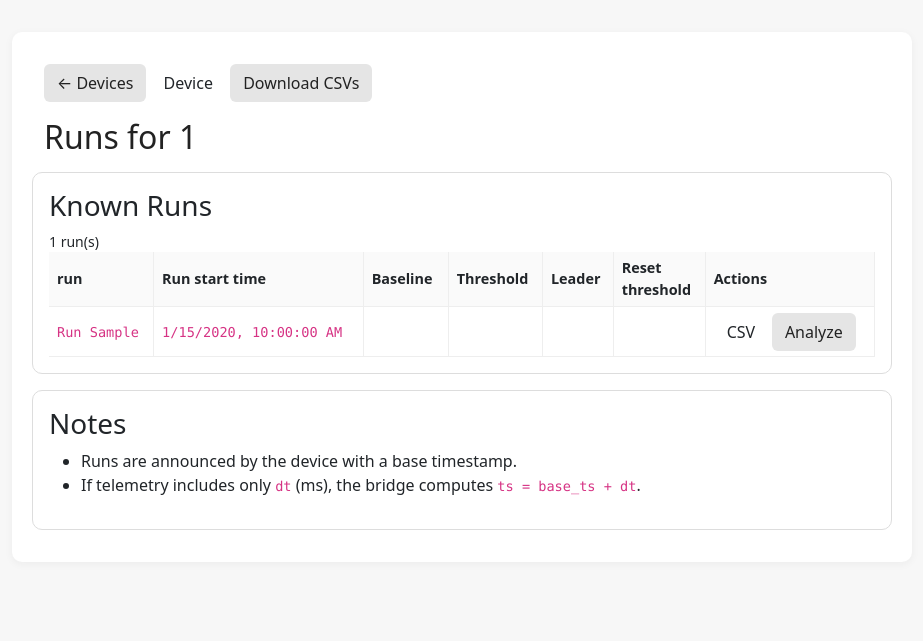
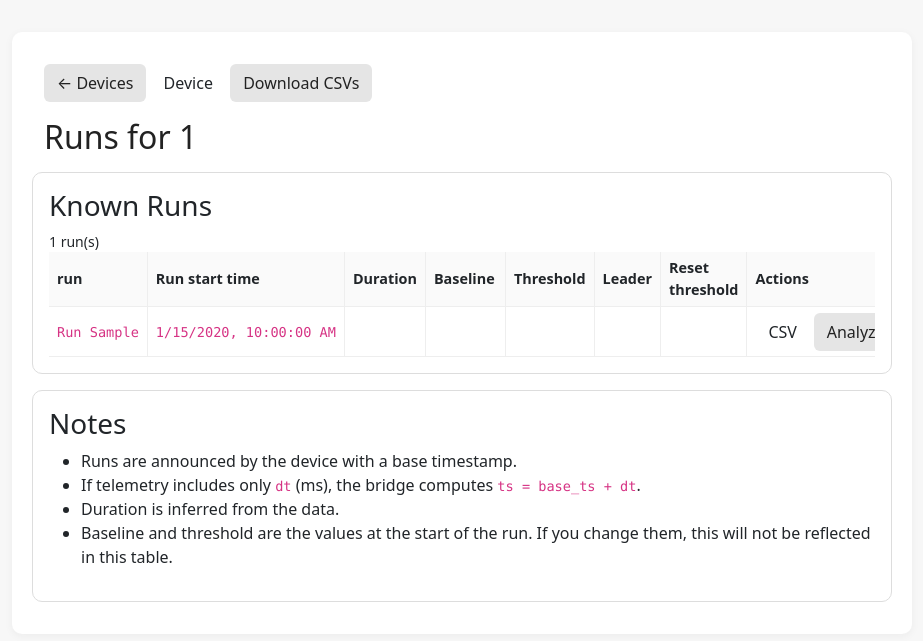
Before and after one commit to cornellpepper/CuWatch_server, a Flask app: page /device/1/runs in a window 1280 px wide. Shown: the part 61-702 px from the top of the page, without its empty margins (178-1101 px from the left). Run offline with Flask 3, Linux system fonts and the light colour scheme; tables that the repository leaves empty hold one stand-in row (values such as "Sample post").

Commit message:
Add a timed run feature and run lengths in the `runs` table (#11)
* add timed runs and run duration in runs table

* bug fixes

```diff
--- a/services/web/app.py
+++ b/services/web/app.py
@@ -10,10 +10,90 @@
 from functools import wraps # noqa: F401
 from sqlalchemy import func
 import psutil
+import threading
+import time
 
 def login_required(view_func):
     # Authentication disabled: pass-through decorator
     return view_func
+
+# Session tracking infrastructure for timed runs
+# device_id -> {session_id, state, stop_time, duration_s, timer, start_after_id, pending_since}
+_active_sessions = {}
+_sessions_lock = threading.Lock()
+
+def _stop_session_after_delay(device_id, session_id, duration_s):
+    """Background task that sends shutdown after the specified duration"""
+    time.sleep(duration_s)
+    with _sessions_lock:
+        session_data = _active_sessions.get(device_id)
+        if session_data and session_data.get("session_id") == session_id:
+            # Send shutdown command
+            publish_control(device_id, {"shutdown": True}, retain=False)
+            del _active_sessions[device_id]
+            print(f"[Timed Session] Auto-shutdown sent to {device_id} after {duration_s}s")
+
+def _await_first_sample_then_start(app, device_id, session_id):
+    """Wait for a new run announcement and its first sample, then begin the timer."""
+    with app.app_context():
+        while True:
+            with _sessions_lock:
+                session_data = _active_sessions.get(device_id)
+                if not session_data or session_data.get("session_id") != session_id:
+                    return
+                start_after_id = session_data.get("start_after_id")
+                duration_s = session_data.get("duration_s")
+                last_run_base_ts = session_data.get("last_run_base_ts")
+                run_base_ts = session_data.get("run_base_ts")
+
+            if run_base_ts is None:
+                try:
+                    latest_run = (Run.query.filter_by(device_id=device_id)
+                                  .order_by(Run.base_ts.desc())
+                                  .first())
+                except Exception:
+                    latest_run = None
+
+                if latest_run and (last_run_base_ts is None or latest_run.base_ts > last_run_base_ts):
+                    run_base_ts = latest_run.base_ts
+                    with _sessions_lock:
+                        current = _active_sessions.get(device_id)
+                        if current and current.get("session_id") == session_id:
+                            current["run_base_ts"] = run_base_ts
+
+            if run_base_ts is None:
+                time.sleep(1)
+                continue
+
+            try:
+                sample = (Sample.query.filter_by(device_id=device_id)
+                          .filter(Sample.id > start_after_id)
+                          .filter(Sample.ts >= run_base_ts)
+                          .order_by(Sample.id.asc())
+                          .first())
+            except Exception:
+                sample = None
+
+            if sample:
+                start_time = time.time()
+                stop_time = start_time + duration_s
+                timer_thread = threading.Thread(
+                    target=_stop_session_after_delay,
+                    args=(device_id, session_id, duration_s),
+                    daemon=True
+                )
+                timer_thread.start()
+
+                with _sessions_lock:
+                    current = _active_sessions.get(device_id)
+                    if current and current.get("session_id") == session_id:
+                        current["state"] = "running"
+                        current["start_time"] = start_time
+                        current["stop_time"] = stop_time
+                        current["timer"] = timer_thread
+                return
+
+            time.sleep(1)
 
 def create_app():
     app = Flask(__name__)
@@ -152,16 +232,46 @@
     @app.get('/api/device/<device_id>/runs')
     def device_runs(device_id):
         rows = Run.query.filter_by(device_id=device_id).order_by(Run.base_ts.desc()).all()
-        return jsonify([
-            {
+        result = []
+        for r in rows:
+            # Parse meta to extract run_end_inferred_ts
+            meta_dict = r.meta
+            if isinstance(meta_dict, str):
+                try:
+                    import json as _json
+                    meta_dict = _json.loads(meta_dict)
+                except Exception:
+                    meta_dict = {}
+            elif not isinstance(meta_dict, dict):
+                meta_dict = {}
+
+            # Calculate duration if we have an end timestamp
+            duration_s = None
+            end_inferred = False
+            run_end_ts = meta_dict.get('run_end_inferred_ts')
+            if run_end_ts:
+                end_inferred = True
+
+            if run_end_ts and r.base_ts:
+                try:
+                    if isinstance(run_end_ts, str):
+                        end_dt = datetime.fromisoformat(run_end_ts.replace('Z', '+00:00'))
+                    else:
+                        end_dt = run_end_ts
+                    duration_s = (end_dt - r.base_ts).total_seconds()
+                except Exception:
+                    pass
+
+            result.append({
                 "id": r.id,
                 "device_id": r.device_id,
                 "base_ts": r.base_ts.isoformat() if r.base_ts else None,
                 "run_key": r.run_key,
                 "meta": r.meta,
-            }
-            for r in rows
-        ])
+                "duration_s": duration_s,
+                "duration_inferred": end_inferred if duration_s is not None else None,
+            })
+        return jsonify(result)
 
     @app.route('/api/samples/<device_id>')
     def samples(device_id):
@@ -190,7 +300,7 @@
         if start:
             q = q.filter(Sample.ts >= start)
         if end:
-            q = q.filter(Sample.ts <= end)
+            q = q.filter(Sample.ts < end)
         # Deterministic ordering: ts desc, then muon_count desc as tie-breaker
         q = q.order_by(Sample.ts.desc(), Sample.muon_count.desc()).limit(limit)
         rows = q.all()
@@ -227,7 +337,7 @@
         if start:
             q = q.filter(Sample.ts >= start)
         if end:
-            q = q.filter(Sample.ts <= end)
+            q = q.filter(Sample.ts < end)
         # Deterministic ordering for export: ts asc, then muon_count asc
         q = q.order_by(Sample.ts.asc(), Sample.muon_count.asc())
 
@@ -303,6 +413,112 @@
 
         publish_control(device_id, payload, retain=False)
         return jsonify({'ok': True})
+
+    @app.post('/api/device/<device_id>/session')
+    def start_session(device_id):
+        """Start a timed session: publish new_run, start timer after first sample"""
+        payload = request.get_json(force=True, silent=True) or {}
+
+        # Validate duration_s parameter
+        try:
+            duration_s = int(payload.get('duration_s', 0))
+        except Exception:
+            return jsonify({'ok': False, 'error': 'duration_s must be an integer'}), 400
+
+        if duration_s <= 0:
+            return jsonify({'ok': False, 'error': 'duration_s must be positive'}), 400
+
+        # Max duration: 7 days
+        if duration_s > 604800:
+            return jsonify({'ok': False, 'error': 'duration_s must be <= 604800 (7 days)'}), 400
+
+        with _sessions_lock:
+            # Cancel any existing session for this device
+            if device_id in _active_sessions:
+                old_timer = _active_sessions[device_id].get('timer')
+                if old_timer:
+                    old_timer.cancel()
+                del _active_sessions[device_id]
+
+            # Track last sample id and last run base so we start after a new run begins
+            last_sample_id = db.session.query(func.max(Sample.id)).filter_by(device_id=device_id).scalar() or 0
+            last_run = (Run.query.filter_by(device_id=device_id)
+                        .order_by(Run.base_ts.desc())
+                        .first())
+            last_run_base_ts = last_run.base_ts if last_run else None
+            session_id = time.time_ns()
+
+            # Publish new_run to start the session
+            publish_control(device_id, {"new_run": True}, retain=False)
+
+            _active_sessions[device_id] = {
+                'session_id': session_id,
+                'state': 'pending',
+                'duration_s': duration_s,
+                'start_after_id': last_sample_id,
+                'last_run_base_ts': last_run_base_ts,
+                'run_base_ts': None,
+                'pending_since': time.time(),
+                'timer': None,
+                'stop_time': None,
+                'start_time': None,
+            }
+
+            wait_thread = threading.Thread(
+                target=_await_first_sample_then_start,
+                args=(app, device_id, session_id),
+                daemon=True
+            )
+            wait_thread.start()
+
+        return jsonify({
+            'ok': True,
+            'duration_s': duration_s,
+            'pending': True
+        })
+
+    @app.delete('/api/device/<device_id>/session')
+    def stop_session(device_id):
+        """Stop active session: send shutdown immediately and clear session"""
+        with _sessions_lock:
+            if device_id not in _active_sessions:
+                return jsonify({'ok': False, 'error': 'No active session'}), 404
+
+            # Cancel the timer
+            timer = _active_sessions[device_id].get('timer')
+            if timer and hasattr(timer, 'cancel'):
+                # Thread doesn't have cancel, so we just remove from dict
+                # The thread will check and find it's gone
+                pass
+
+            del _active_sessions[device_id]
+
+        # Send shutdown command
+        publish_control(device_id, {"shutdown": True}, retain=False)
+
+        return jsonify({'ok': True})
+
+    @app.get('/api/device/<device_id>/session')
+    def get_session(device_id):
+        """Get current session status and remaining time"""
+        with _sessions_lock:
+            if device_id not in _active_sessions:
+                return jsonify({'active': False})
+
+            session_data = _active_sessions[device_id]
+            state = session_data.get('state')
+            stop_time = session_data.get('stop_time')
+            remaining_s = None
+            if stop_time:
+                remaining_s = max(0, int(stop_time - time.time()))
+
+            return jsonify({
+                'active': True,
+                'duration_s': session_data['duration_s'],
+                'remaining_s': remaining_s,
+                'stop_time': datetime.fromtimestamp(stop_time, tz=timezone.utc).isoformat() if stop_time else None,
+                'pending': (state == 'pending')
+            })
 
     @app.get('/healthz')
     def health():
--- a/services/web/templates/device_runs.html
+++ b/services/web/templates/device_runs.html
@@ -31,6 +31,7 @@
         <tr>
           <th style="width: auto; min-width: 4rem;">run</th>
           <th style="width: auto; min-width: 10rem;">Run start time</th>
+          <th style="width: auto; min-width: 5rem;">Duration</th>
           <th style="width: auto; min-width: 5rem;">Baseline</th>
           <th style="width: auto; min-width: 5rem;">Threshold</th>
           <th style="width: auto; min-width: 3.5rem;">Leader</th>
@@ -47,6 +48,11 @@
     <ul>
       <li>Runs are announced by the device with a base timestamp.</li>
       <li>If telemetry includes only <code>dt</code> (ms), the bridge computes <code>ts = base_ts + dt</code>.</li>
+      <li>Duration is inferred from the data.
+      <li>Baseline and threshold are the values at the start of the run. If you change them,
+          this will not be reflected in this table.
+      </li>
+      </li>
     </ul>
   </div>
 
@@ -60,6 +66,15 @@
 
   function escapeHtml(s) {
     return String(s).replace(/[&<>"']/g, c => ({'&':'&amp;','<':'&lt;','>':'&gt;','"':'&quot;','\'':'&#39;'}[c]));
+  }
+
+  function formatDuration(seconds, inferred) {
+    if (seconds == null || !isFinite(seconds)) return '';
+    const h = Math.floor(seconds / 3600);
+    const m = Math.floor((seconds % 3600) / 60);
+    const s = Math.floor(seconds % 60);
+    const formatted = `${h}:${String(m).padStart(2, '0')}:${String(s).padStart(2, '0')}`;
+    return formatted;
   }
 
   function render(rows) {
@@ -89,6 +104,7 @@
       const threshold = metaObj && metaObj.threshold != null ? String(metaObj.threshold) : '';
       const isLeader = metaObj && typeof metaObj.is_leader !== 'undefined' ? (metaObj.is_leader ? 'Y' : 'N') : '';
       const resetThr = metaObj && metaObj.reset_threshold != null ? String(metaObj.reset_threshold) : '';
+      const duration = formatDuration(r.duration_s, r.duration_inferred);
       const startIso = r.base_ts || '';
       const endIso = (idx > 0 && rows[idx - 1] && rows[idx - 1].base_ts) ? rows[idx - 1].base_ts : '';
       const href = `/api/export/${encodeURIComponent(deviceId)}.csv` + (startIso ? `?start=${encodeURIComponent(startIso)}${endIso ? `&end=${encodeURIComponent(endIso)}` : ''}` : '');
@@ -96,6 +112,7 @@
       return `<tr>
         <td><code>${runLabel ? 'Run ' + escapeHtml(runLabel) : ''}</code></td>
         <td><code>${escapeHtml(localTs)}</code></td>
+        <td><code>${escapeHtml(duration)}</code></td>
         <td><code>${escapeHtml(baseline)}</code></td>
         <td><code>${escapeHtml(threshold)}</code></td>
         <td><code>${escapeHtml(isLeader)}</code></td>
```
Also changed, not shown: services/bridge/bridge.py (+76 -4 lines), services/web/templates/device_detail.html (+119 -0 lines), README.md.
